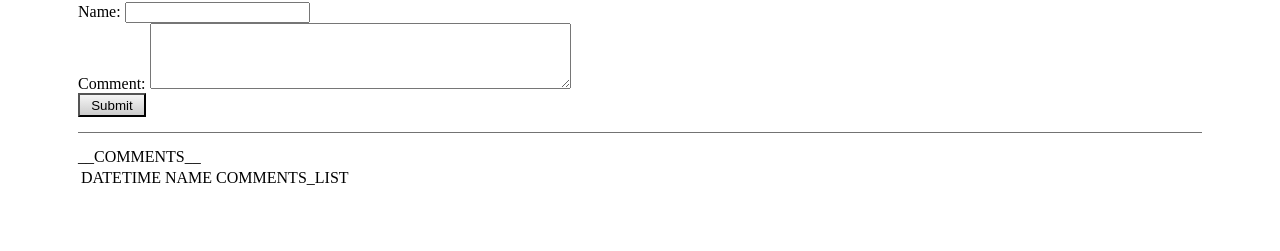
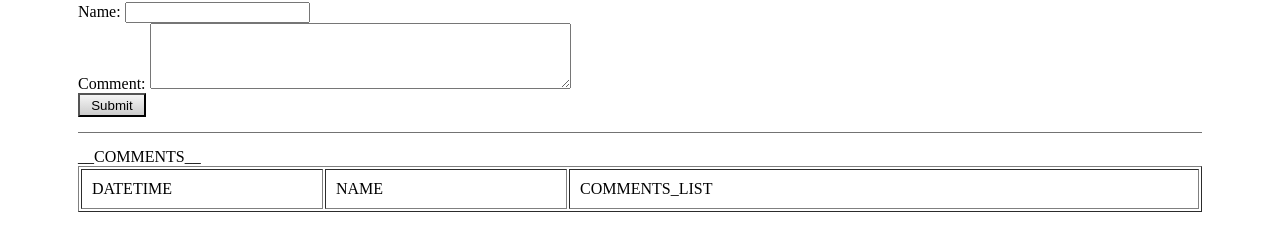
Before and after one commit to step-batch-7/flower-catalog-dad-ka-raneesa, a plain HTML site: page templates/guestBook.html in a window 1280 px wide. Shown: the part 201-452 px from the top of the page. Drawn offline with Linux system fonts and the light colour scheme; files that its build step writes are made by us from their sources.

Commit message:
modified table

```diff
--- a/app.js
+++ b/app.js
@@ -15,9 +15,9 @@ const loadComments = function() {
 
 const generateComment = function(commentsHtml, commentDetails) {
   const { date, name, comment } = commentDetails;
-  const html = `<tbody><td> ${date}</td>
-    <td> ${name}</td>
-    <td> ${comment.replace(/\n/g, '</br>')}</td></tbody>`;
+  const html = `<tbody><td class="date">${date}</td>
+    <td class="name">${name}</td>
+    <td class="comment">${comment.replace(/\n/g, '</br>')}</td></tbody>`;
   return html + commentsHtml;
 };
 
--- a/public/css/index.css
+++ b/public/css/index.css
@@ -58,3 +58,18 @@ body {
 #comments-body {
   padding: 15px 0px 0px 0px;
 }
+
+.date,
+.name {
+  width: 220px;
+}
+
+.date,
+.name,
+.comment {
+  padding: 10px;
+}
+
+#table {
+  width: 100%;
+}
--- a/templates/guestBook.html
+++ b/templates/guestBook.html
@@ -20,11 +20,11 @@
       </form>
     </div>
     <div id="comments-body">
-      <table>
+      <table id="table" border="1">
         <thead>
-          <td>DATETIME</td>
-          <td>NAME</td>
-          <td>COMMENTS_LIST</td>
+          <td class="date">DATETIME</td>
+          <td class="name">NAME</td>
+          <td class="comment">COMMENTS_LIST</td>
         </thead>
         <tbody>
           __COMMENTS__
```
Also changed, not shown: data/comments.json (+1 -1 lines).
